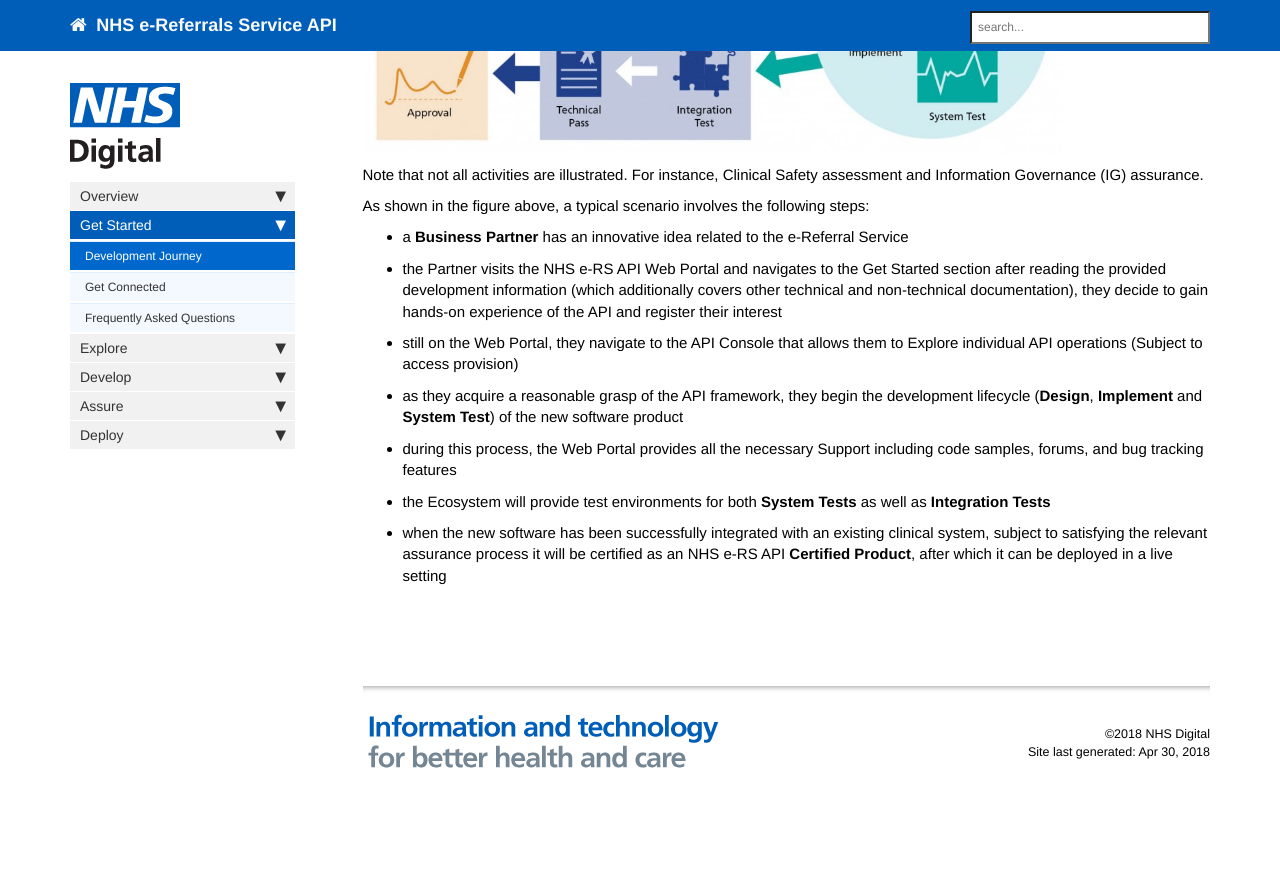
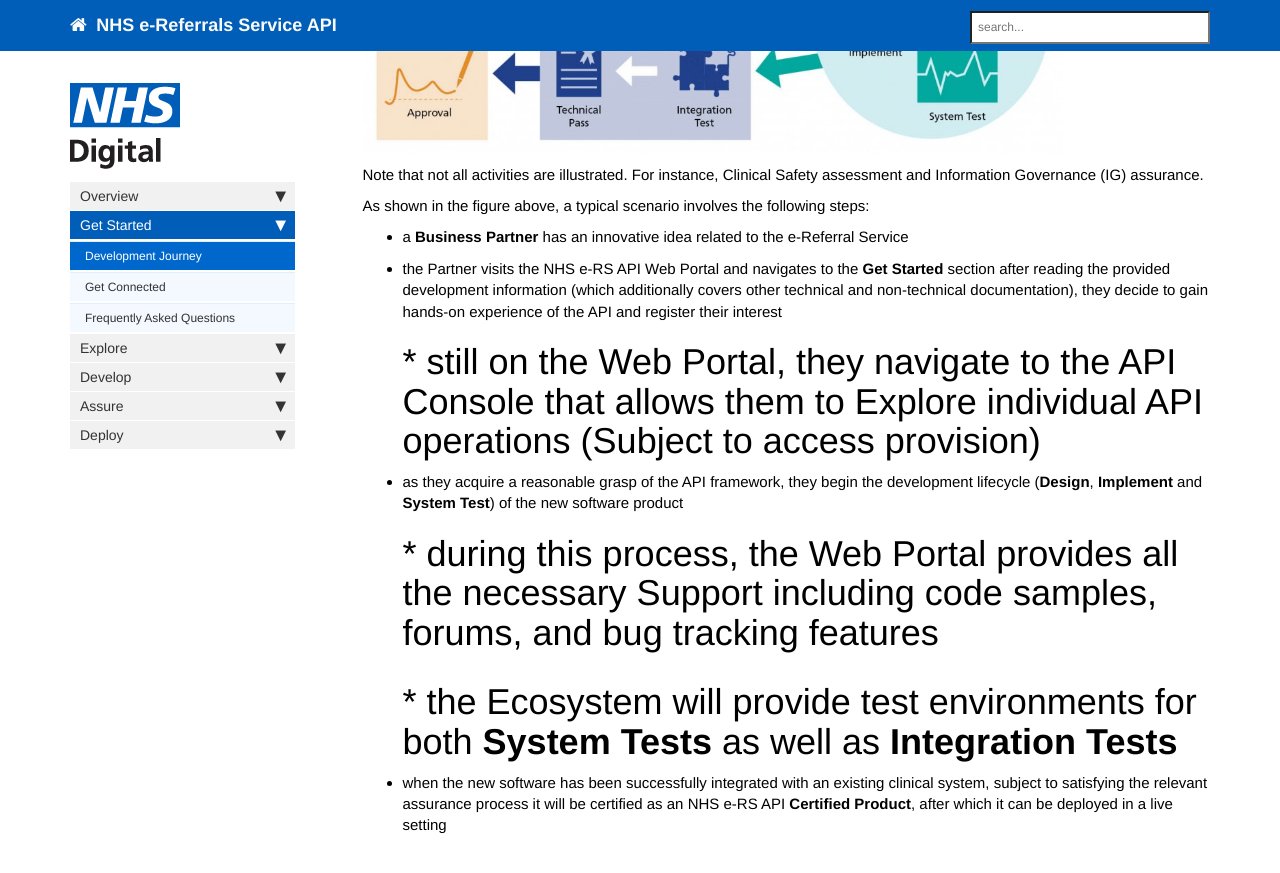
Before and after one commit to wurble369/websitetest, a Jekyll site: the page built from pages/getstarted/getstarted_development_journey.md, in a window 1280 px wide and 900 px high, scrolled down 679 px. Shown: the top 873 px of the window. Built offline with Jekyll 4.4.1, drawn with Linux system fonts in a browser that asks for light colours; nearby versions of some CDN libraries; comment, search, counter and statistics services are not loaded; before the commit the page ends 1509 px from its top, so only the background shows below that.

Commit message:
Removed some bits

```diff
--- a/pages/getstarted/getstarted_development_journey.md
+++ b/pages/getstarted/getstarted_development_journey.md
@@ -16,10 +16,10 @@ Note that not all activities are illustrated. For instance, Clinical Safety asse
 As shown in the figure above, a typical scenario involves the following steps:
 
 * a **Business Partner** has an innovative idea related to the e-Referral Service
-* the Partner visits the NHS e-RS API Web Portal and navigates to the Get Started section
+* the Partner visits the NHS e-RS API Web Portal and navigates to the **Get Started** section
 after reading the provided development information (which additionally covers other technical and non-technical documentation), they decide to gain hands-on experience of the API and register their interest
-* still on the Web Portal, they navigate to the API Console that allows them to Explore individual API operations (Subject to access provision)
+# * still on the Web Portal, they navigate to the API Console that allows them to Explore individual API operations (Subject to access provision)
 * as they acquire a reasonable grasp of the API framework, they begin the development lifecycle (**Design**, **Implement** and **System Test**) of the new software product
-* during this process, the Web Portal provides all the necessary Support including code samples, forums, and bug tracking features
-* the Ecosystem will provide test environments for both **System Tests** as well as **Integration Tests**
+# * during this process, the Web Portal provides all the necessary Support including code samples, forums, and bug tracking features
+# * the Ecosystem will provide test environments for both **System Tests** as well as **Integration Tests**
 * when the new software has been successfully integrated with an existing clinical system, subject to satisfying the relevant assurance process it will be certified as an NHS e-RS API **Certified Product**, after which it can be deployed in a live setting
```
